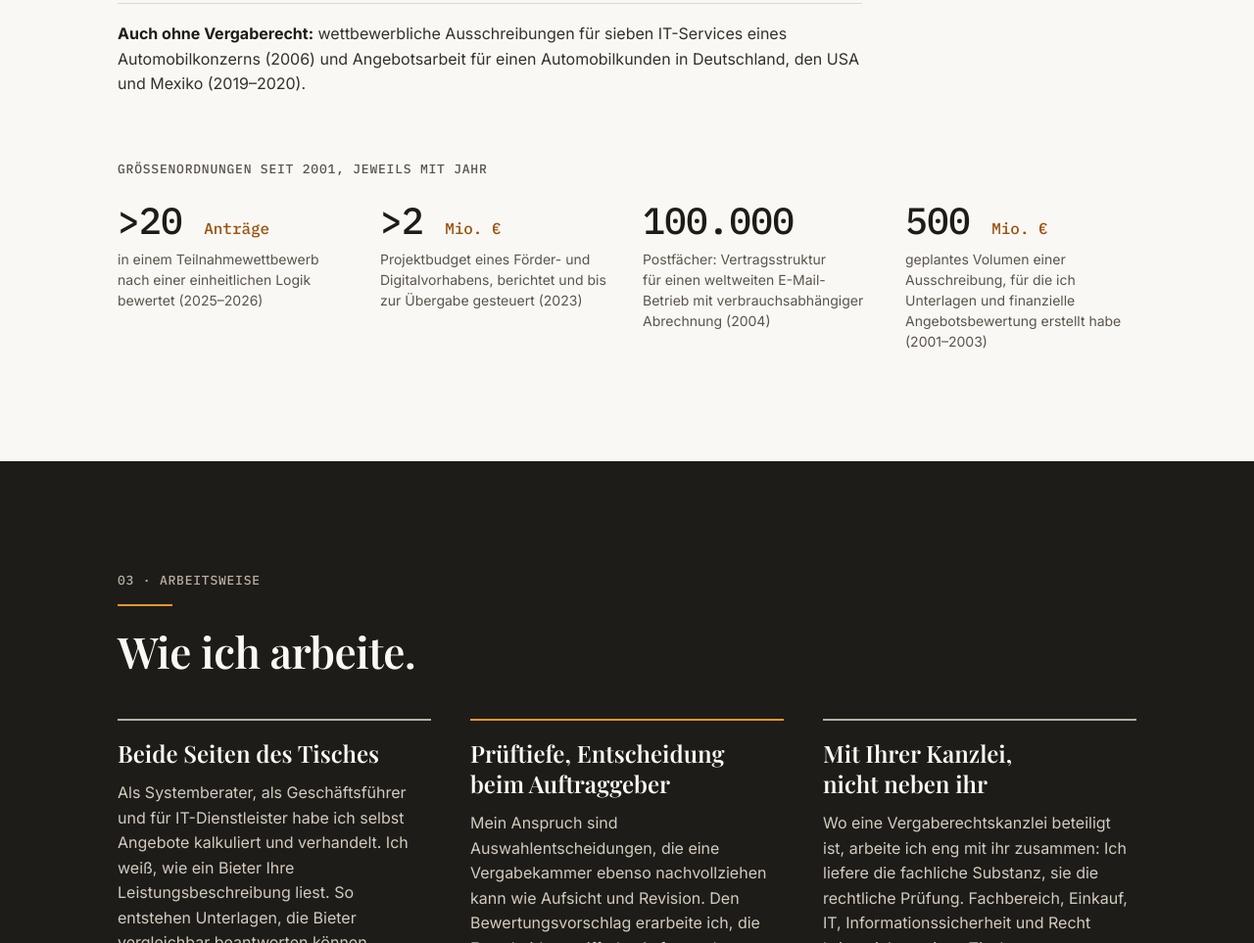
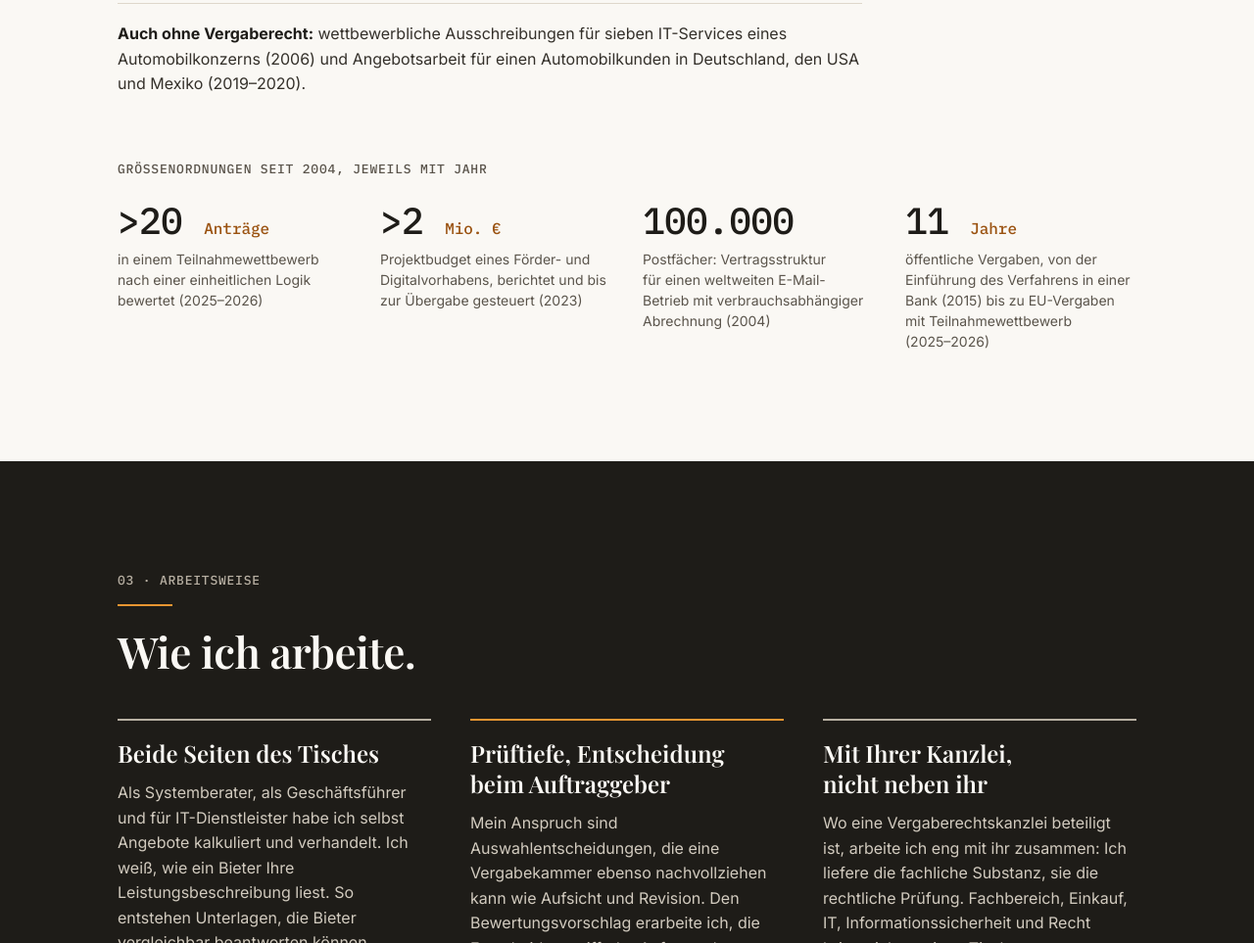
Before and after one commit to dirkbrusch/reventer-website, a plain HTML site: page index.html in a window 1280 px wide. Shown: the part 4058-5021 px from the top of the page at 98% size. Drawn offline with Linux system fonts and the light colour scheme.

Commit message:
Kennzahl 500 Mio. entfernt, Teamsatz im Profil-PDF
Die nicht belegbare Angabe aus 2001–2003 ist aus Kennzahlenleiste und
Projekthistorie entfernt; neue Kachel „11 Jahre öffentliche Vergaben".
Profil-PDF mit Teamsatz im Abschnitt Arbeitsweise.

Co-Authored-By: Claude Opus 5.5 <noreply@anthropic.com>

```diff
--- a/index.html
+++ b/index.html
@@ -209,12 +209,12 @@
     <p class="also"><span><b>Auch ohne Vergaberecht:</b> wettbewerbliche Ausschreibungen für sieben IT-Services eines Automobilkonzerns (2006) und Angebotsarbeit für einen Automobilkunden in Deutschland, den USA und Mexiko (2019–2020).</span></p>
 
     <div class="numbers">
-      <div class="kicker">Größenordnungen seit 2001, jeweils mit Jahr</div>
+      <div class="kicker">Größenordnungen seit 2004, jeweils mit Jahr</div>
       <div class="grid">
         <div><div class="n">&gt;20 <small>Anträge</small></div><p>in einem Teilnahmewettbewerb nach einer einheitlichen Logik bewertet (2025–2026)</p></div>
         <div><div class="n">&gt;2 <small>Mio.&nbsp;€</small></div><p>Projektbudget eines Förder- und Digitalvorhabens, berichtet und bis zur Übergabe gesteuert (2023)</p></div>
         <div><div class="n">100.000</div><p>Postfächer: Vertragsstruktur für einen weltweiten E-Mail-Betrieb mit verbrauchsabhängiger Abrechnung (2004)</p></div>
-        <div><div class="n">500 <small>Mio.&nbsp;€</small></div><p>geplantes Volumen einer Ausschreibung, für die ich Unterlagen und finanzielle Angebotsbewertung erstellt habe (2001–2003)</p></div>
+        <div><div class="n">11 <small>Jahre</small></div><p>öffentliche Vergaben, von der Einführung des Verfahrens in einer Bank (2015) bis zu EU-Vergaben mit Teilnahmewettbewerb (2025–2026)</p></div>
       </div>
     </div>
   </div>
@@ -323,7 +323,7 @@
       <tr role="row"><td role="cell" class="y">2004</td><td role="cell" class="b">Automobil</td><td role="cell" class="m">Transition Messaging-Betrieb</td><td role="cell" class="s">Service-Level-Reporting, Eskalationsmanagement, Governance, ITIL-konforme Leistungsdefinition</td></tr>
       <tr role="row"><td role="cell" class="y">2004</td><td role="cell" class="b">Automobil</td><td role="cell" class="m">Vertrag für weltweiten E-Mail-Betrieb</td><td role="cell" class="s">Vertragsstruktur für über 100.000 Postfächer mit verbrauchsabhängiger Abrechnung, automatisiert messbare Service Level</td></tr>
       <tr role="row" class="sep"><td role="cell" colspan="4">Davor</td></tr>
-      <tr role="row"><td role="cell" class="y">2001–2003</td><td role="cell" class="b">Diverse</td><td role="cell" class="m">CIO Management AG, Partner</td><td role="cell" class="s">Ausschreibung von IT-Services mit geplantem Volumen von rund 500 Mio. € über drei Jahre, Vertragsbenchmarking, interne Leistungsverrechnung</td></tr>
+      <tr role="row"><td role="cell" class="y">2001–2003</td><td role="cell" class="b">Diverse</td><td role="cell" class="m">CIO Management AG, Partner</td><td role="cell" class="s">Ausschreibung von IT-Services mit Unterlagen und finanzieller Angebotsbewertung, Vertragsbenchmarking, interne Leistungsverrechnung</td></tr>
         </tbody>
       </table>
       </div>
```
Also changed, not shown: 1 other file.
